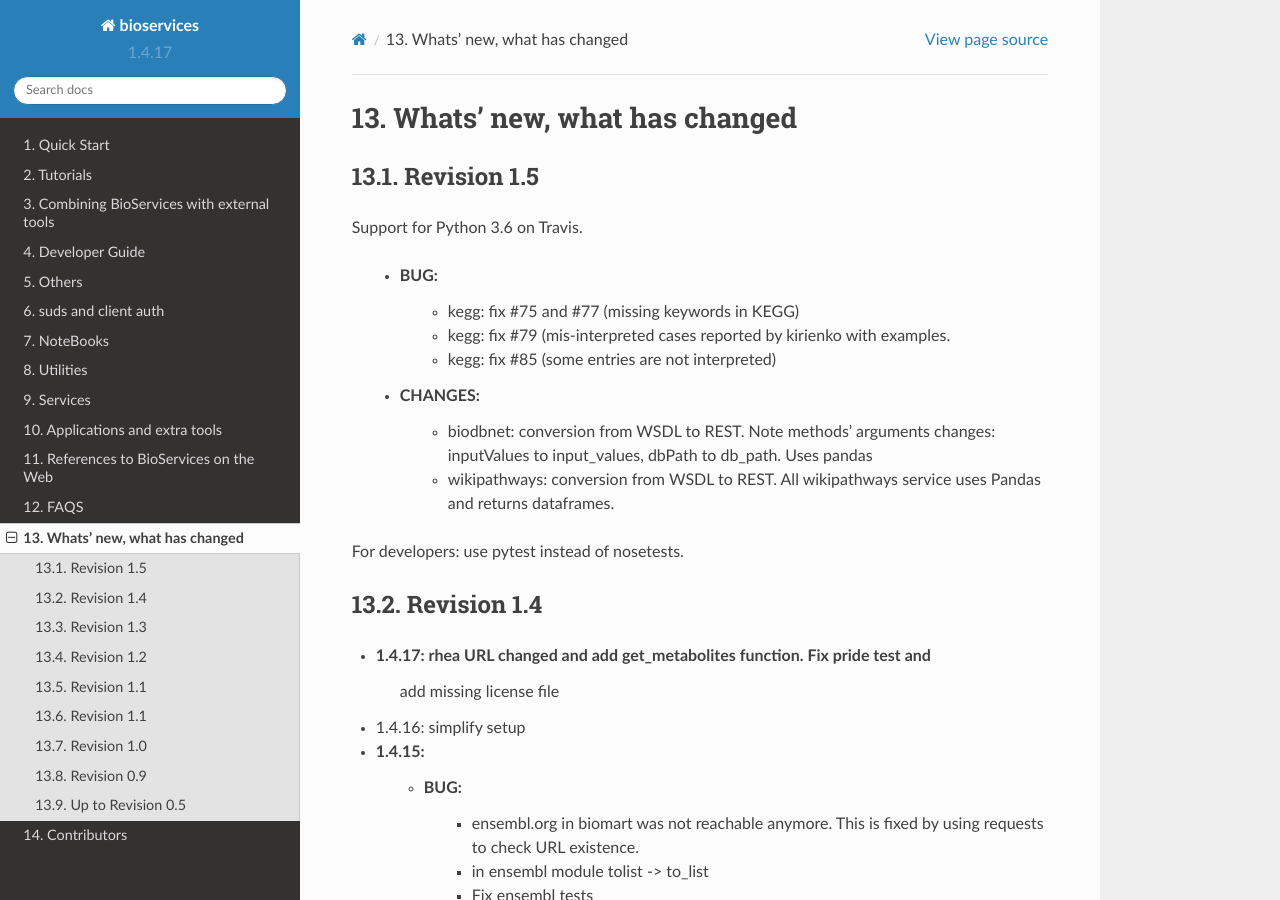
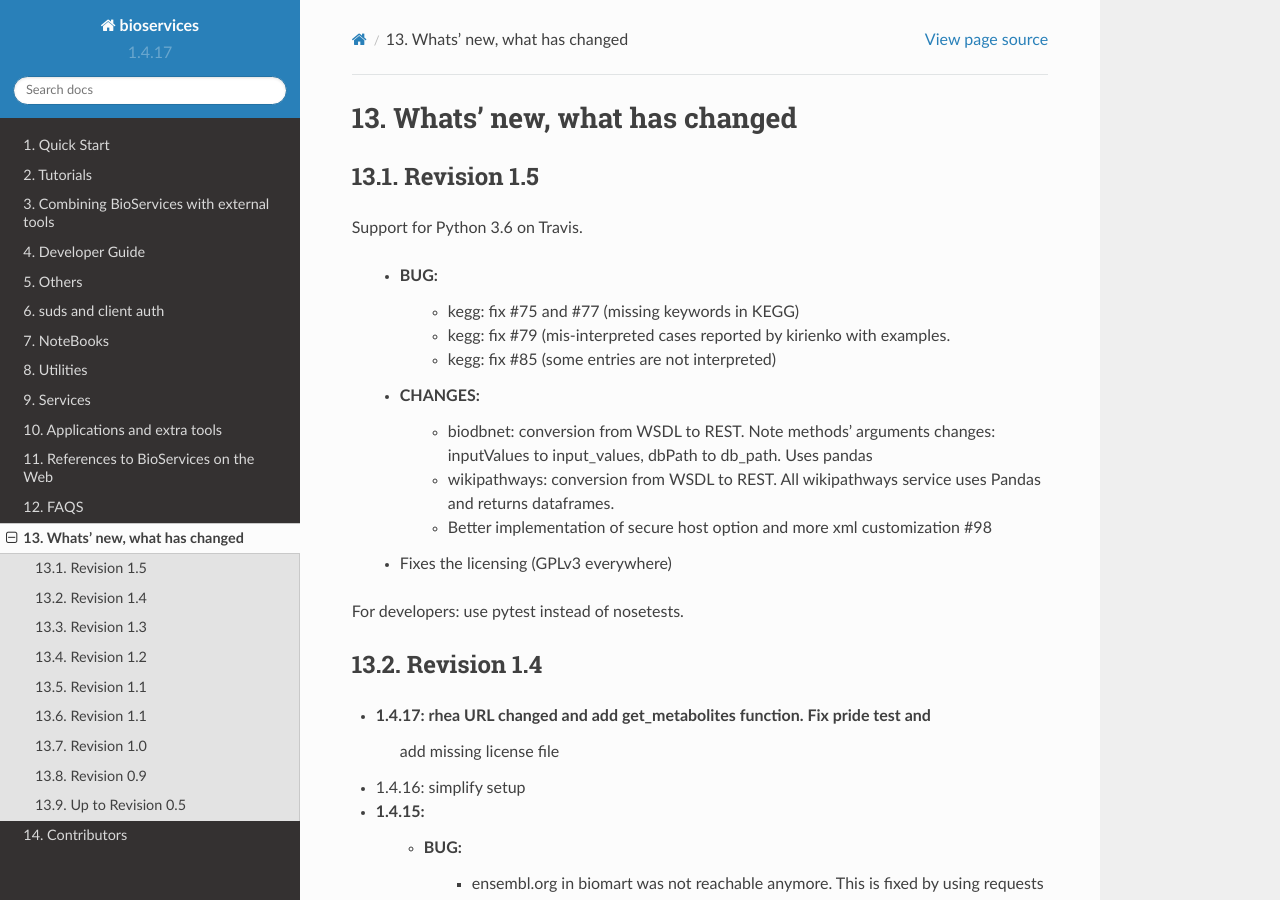
Before and after one commit to cokelaer/bioservices, a Sphinx documentation site: the page built from doc/ChangeLog.rst, in a window 1280 px wide and 900 px high. Built offline with Sphinx 7.4.7 and the Read the Docs theme 2.0.0, drawn with Linux system fonts in a browser that asks for light colours; formulas are drawn with MathJax 3; pages that are not in the unit, such as notebooks, are missing from menus.

Commit message:
update changelog

```diff
--- a/doc/ChangeLog.rst
+++ b/doc/ChangeLog.rst
@@ -1,6 +1,5 @@
 Whats' new, what has changed
 ================================
-
 
 Revision 1.5
 -----------------
@@ -16,7 +15,8 @@ Support for Python 3.6 on Travis.
           changes: inputValues to input_values, dbPath to db_path. Uses pandas
         * wikipathways: conversion from WSDL to REST. All wikipathways service
           uses Pandas and returns dataframes.
-
+        * Better implementation of secure host option and more xml customization #98
+    * Fixes the licensing (GPLv3 everywhere)
 
 For developers: use pytest instead of nosetests.
 
```
